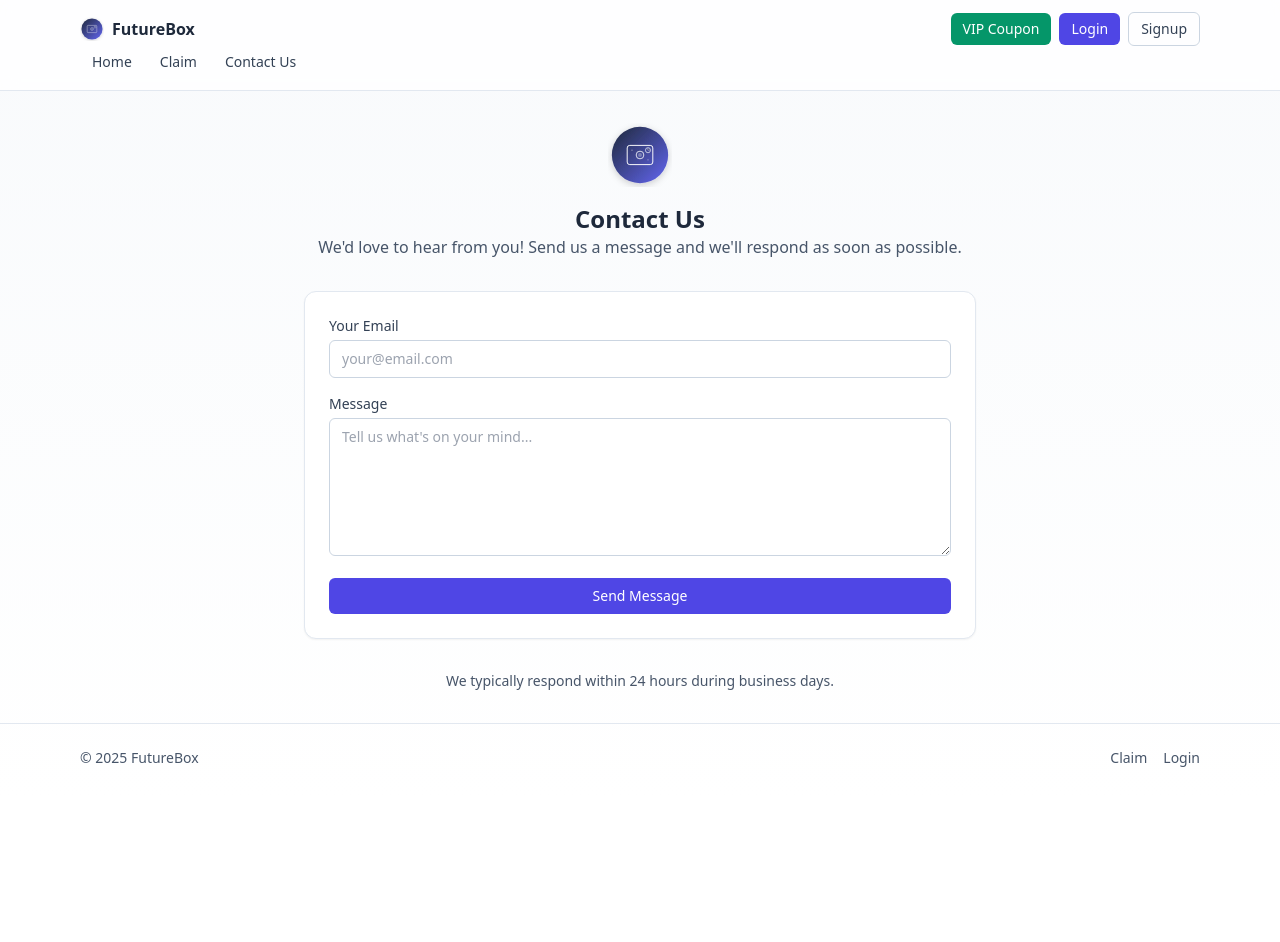
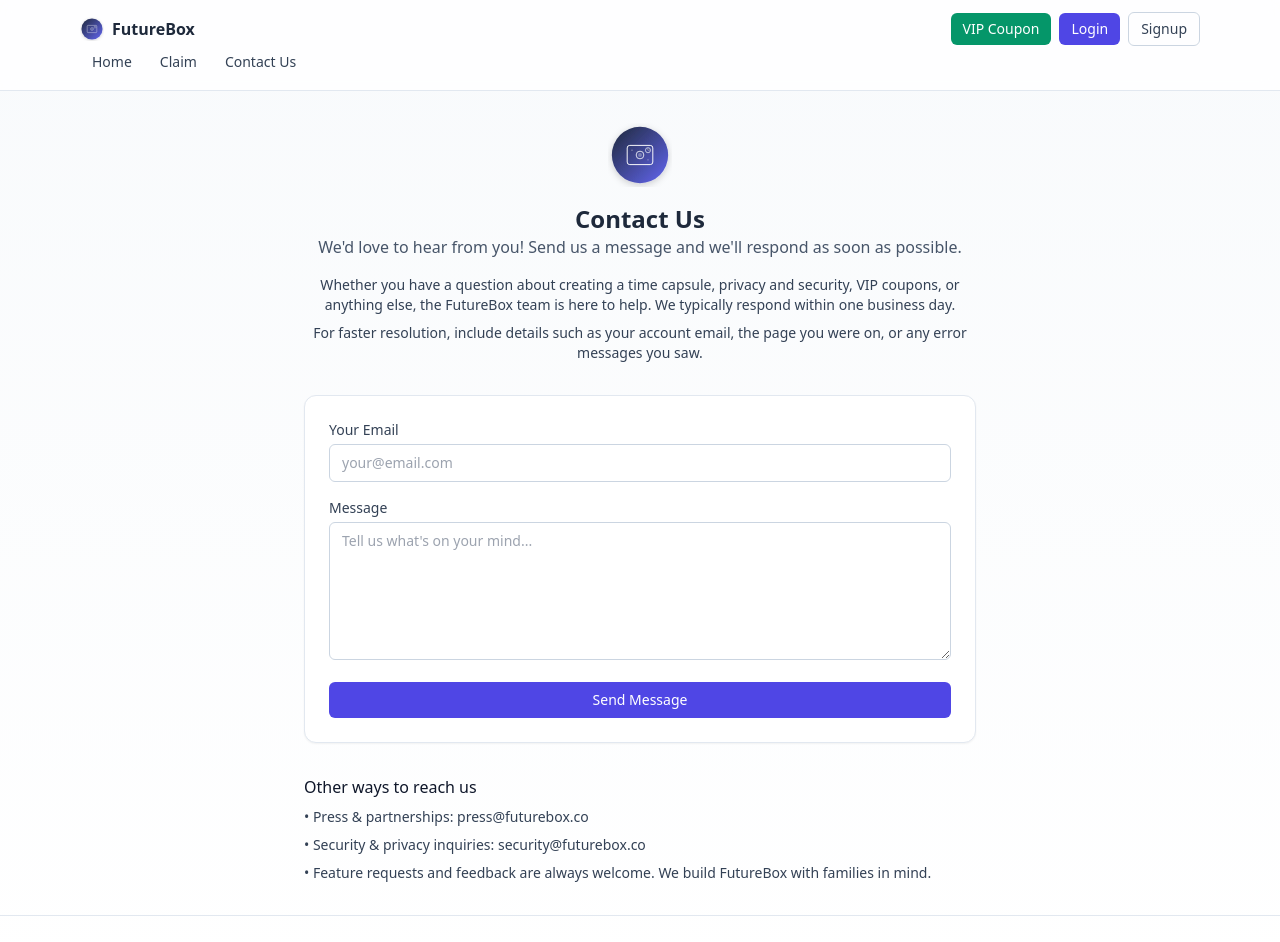
Before and after one commit to yoav42/futurebox_fe, a React (Vite) app: page /contact in a window 1280 px wide. Shown: the top 942 px of the page. Before the commit the page ends 800 px from the top, so only its background shows below. Built offline with nearby package versions, Linux system fonts and the light colour scheme; no server answers.

Commit message:
add text

```diff
--- a/index.html
+++ b/index.html
@@ -18,6 +18,15 @@
 		<meta name="twitter:title" content="FutureBox – Digital Time Capsules for Families" />
 		<meta name="twitter:description" content="Save messages, photos, and videos today and unlock them on a future date." />
 		<meta name="twitter:image" content="https://www.futurebox.co/logo-wordmark.svg" />
+
+		<!-- Google tag (gtag.js) -->
+		<script async src="https://www.googletagmanager.com/gtag/js?id=G-23PJ72SDH6"></script>
+		<script>
+			window.dataLayer = window.dataLayer || [];
+			function gtag(){dataLayer.push(arguments);} // eslint-disable-line
+			gtag('js', new Date());
+			gtag('config', 'G-23PJ72SDH6');
+		</script>
 		<script src="https://cdn.tailwindcss.com"></script>
 		<script>
 			// Tailwind config (light touch)
--- a/src/pages/ContactUs.tsx
+++ b/src/pages/ContactUs.tsx
@@ -33,9 +33,13 @@
 	return (
 		<div className="max-w-2xl mx-auto">
 			<div className="mb-8 text-center">
-				<img src="/logos/05-elegant-vault.svg" alt="FutureBox" className="h-16 w-16 mx-auto mb-4" />
+				<img src="/logos/05-elegant-vault.svg" alt="FutureBox logo" className="h-16 w-16 mx-auto mb-4" />
 				<h2 className="text-2xl font-semibold">Contact Us</h2>
 				<p className="text-slate-600">We'd love to hear from you! Send us a message and we'll respond as soon as possible.</p>
+				<div className="mt-4 text-sm text-slate-700 max-w-2xl mx-auto">
+					<p>Whether you have a question about creating a time capsule, privacy and security, VIP coupons, or anything else, the FutureBox team is here to help. We typically respond within one business day.</p>
+					<p className="mt-2">For faster resolution, include details such as your account email, the page you were on, or any error messages you saw.</p>
+				</div>
 			</div>
 
 			<div className="rounded-xl border border-slate-200 bg-white shadow-sm p-6">
@@ -94,8 +98,11 @@
 				)}
 			</div>
 
-			<div className="mt-8 text-center text-sm text-slate-600">
-				<p>We typically respond within 24 hours during business days.</p>
+			<div className="mt-8 text-left text-sm text-slate-700 space-y-2">
+				<h3 className="text-base font-medium text-slate-900">Other ways to reach us</h3>
+				<p>• Press & partnerships: press@futurebox.co</p>
+				<p>• Security & privacy inquiries: security@futurebox.co</p>
+				<p>• Feature requests and feedback are always welcome. We build FutureBox with families in mind.</p>
 			</div>
 		</div>
 	);
--- a/src/pages/VipCoupon.tsx
+++ b/src/pages/VipCoupon.tsx
@@ -66,9 +66,12 @@
     return (
         <div className="max-w-md mx-auto">
             <div className="mb-8 text-center">
-                <img src="/logos/05-elegant-vault.svg" alt="FutureBox" className="h-16 w-16 mx-auto mb-4" />
+                <img src="/logos/05-elegant-vault.svg" alt="FutureBox logo" className="h-16 w-16 mx-auto mb-4" />
                 <h2 className="text-2xl font-semibold">VIP Coupon</h2>
-                <p className="text-slate-600">Redeem your VIP coupon to unlock 100MB storage.</p>
+                <p className="text-slate-600">Redeem your VIP coupon to unlock 100MB of storage and premium features designed for families.</p>
+                <div className="mt-3 text-sm text-slate-700 max-w-prose mx-auto">
+                    <p>VIP gives you extra room for high‑resolution photos and longer videos, plus priority support. Enter your coupon code below to activate your benefits instantly.</p>
+                </div>
             </div>
 
             {/* VIP Status */}
@@ -132,9 +135,12 @@
                         </div>
                         <div>
                             <div className="font-medium text-emerald-900">VIP Active!</div>
-                            <div className="text-sm text-emerald-700">
-                                You now have access to 100MB storage and all VIP features.
-                            </div>
+                            <div className="text-sm text-emerald-700">You now have access to 100MB storage and all VIP features.</div>
+                            <ul className="mt-2 text-sm text-emerald-800 list-disc pl-5">
+                                <li>More space for photos and videos</li>
+                                <li>Priority support when you need help</li>
+                                <li>Early access to new capabilities</li>
+                            </ul>
                         </div>
                     </div>
                 </div>
```
